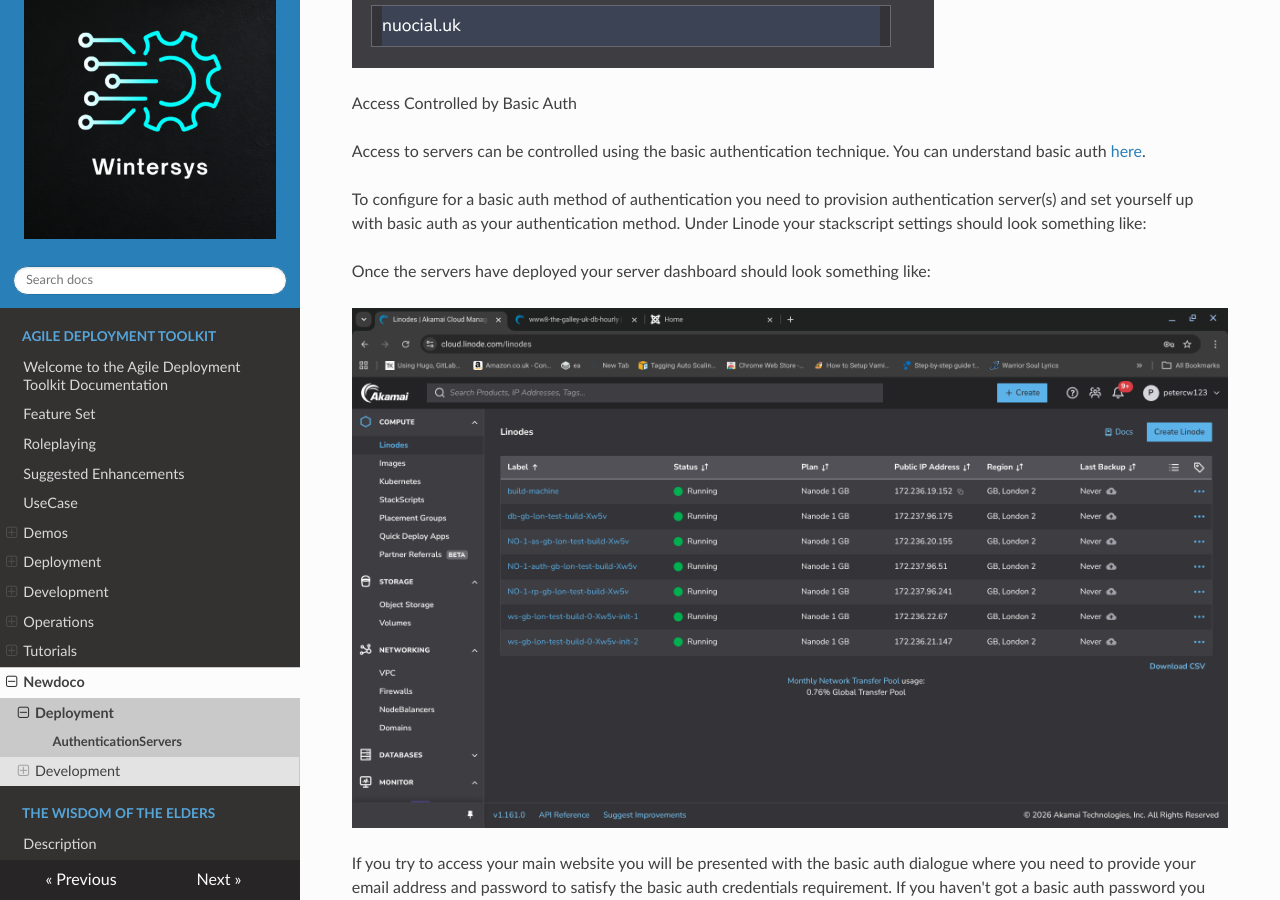
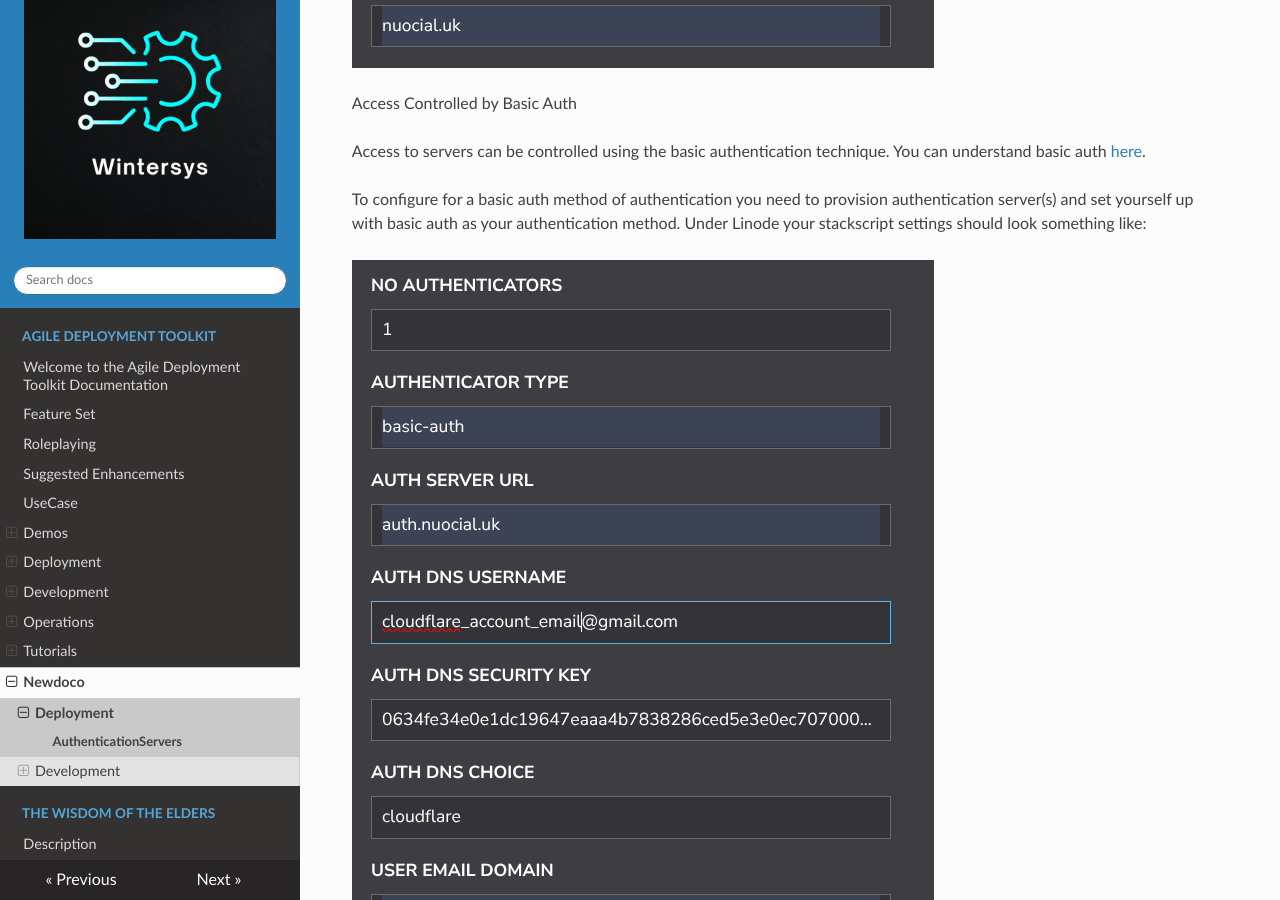
Before and after one commit to wintersys-dev/adt-documentation, an MkDocs documentation site: the page built from docs/Agile Deployment Toolkit/newdoco/Deployment/AuthenticationServers.md, in a window 1280 px wide and 900 px high, scrolled down 944 px. Built offline with MkDocs 1.6.1, drawn with Linux system fonts in a browser that asks for light colours; nearby versions of some CDN libraries.

Commit message:
Update AuthenticationServers.md

```diff
--- a/docs/Agile Deployment Toolkit/newdoco/Deployment/AuthenticationServers.md
+++ b/docs/Agile Deployment Toolkit/newdoco/Deployment/AuthenticationServers.md
@@ -12,7 +12,7 @@ Access to servers can be controlled using the basic authentication technique. Yo
 
 To configure for a basic auth method of authentication you need to provision authentication server(s) and set yourself up with basic auth as your authentication method. Under Linode your stackscript settings should look something like:
 
-
+![](images/basic-auth5.png "Basic Auth Authentication Screen")
 
 Once the servers have deployed your server dashboard should look something like:
 
```
